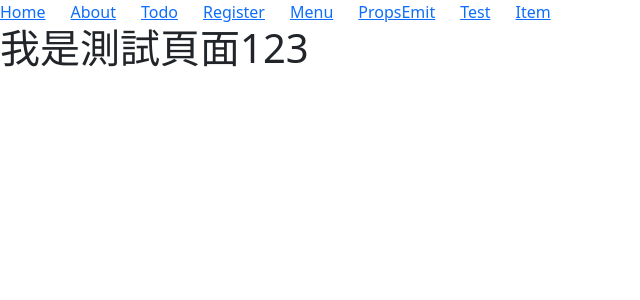
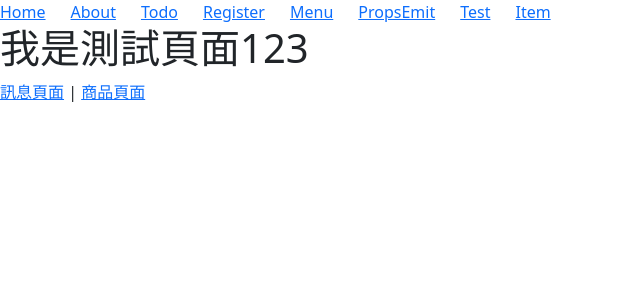
Before and after one commit to haohao419/vuecamp-week3-hw, a Vue app: page /#/test in a window 1280 px wide. Shown: the top 300 px of the page, without its empty margins (0-640 px from the left). Built offline with nearby package versions, Linux system fonts and the light colour scheme.

Commit message:
第三次路由除錯

```diff
--- a/src/views/TestMessage.vue
+++ b/src/views/TestMessage.vue
@@ -1,3 +1,4 @@
 <template>
   <h1>這是message</h1>
 </template>
+<script setup></script>
--- a/src/views/TestProduct.vue
+++ b/src/views/TestProduct.vue
@@ -1,3 +1,4 @@
 <template>
     <h2>我是產品頁面</h2>
 </template>
+<script setup></script>
--- a/src/views/TestView.vue
+++ b/src/views/TestView.vue
@@ -1,7 +1,14 @@
 <template>
-  <h1>我是測試頁面123</h1>
-  <RouterView />
+  <div>
+    <h1>我是測試頁面123</h1>
+    <nav>
+      <RouterLink to="/test/message">訊息頁面</RouterLink> |
+      <RouterLink to="/test/product">商品頁面</RouterLink>
+    </nav>
+    <RouterView />
+  </div>
 </template>
+
 <script setup>
-import { RouterView } from 'vue-router'
+import { RouterView, RouterLink } from 'vue-router'
 </script>
```
